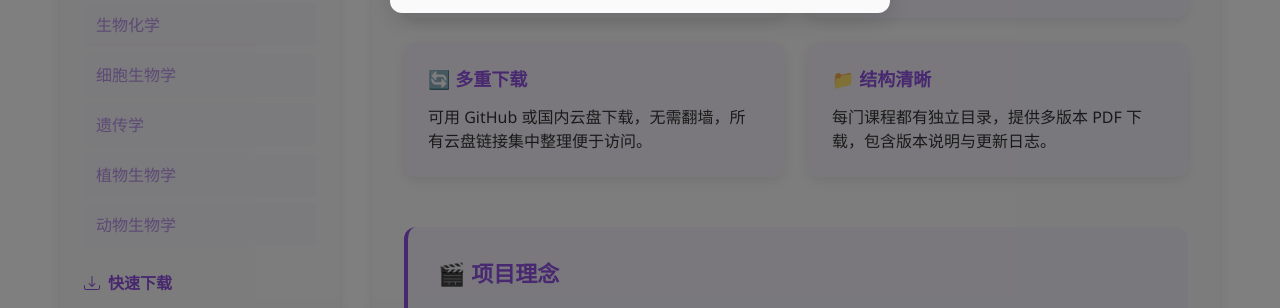
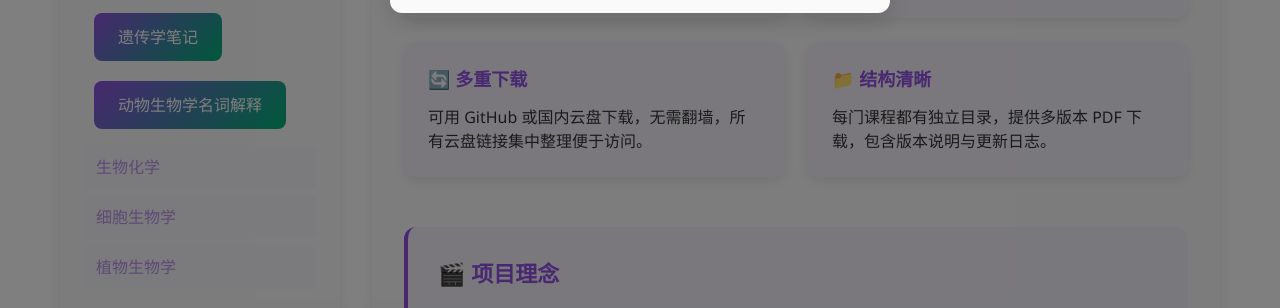
Before and after one commit to ABF-ABetterFuture/A-Better-Future, a plain HTML site: page index.html in a window 1280 px wide. Shown: the part 465-773 px from the top of the page. Drawn offline with Linux system fonts and the light colour scheme.

Commit message:
Update index.html

```diff
--- a/index.html
+++ b/index.html
@@ -568,11 +568,11 @@
                 <a href="https://www.jianguoyun.com/p/DeE-K6IQ8ITEDRjj44kGIAA" class="sidebar-item" target="_blank">生态学</a>
                 <a href="https://www.jianguoyun.com/p/DULGb5wQ8ITEDRij44kGIAA" class="sidebar-item" target="_blank">保护生物学</a>
                 <a href="https://www.jianguoyun.com/p/DZrn3ecQ8ITEDRj15IkGIAA" class="sidebar-item" target="_blank">生物统计学</a>
+		<a href="https://www.jianguoyun.com/p/DXQ-OOoQ8ITEDRin-4oGIAA" class="download-btn" target="_blank">遗传学笔记 </a>
+		<a href="https://www.jianguoyun.com/p/DYjyChEQ8ITEDRip-4oGIAA" class="download-btn" target="_blank">动物生物学名词解释 </a>
                 <a href="#" class="sidebar-item coming-soon">生物化学</a>
                 <a href="#" class="sidebar-item coming-soon">细胞生物学</a>
-                <a href="#" class="sidebar-item coming-soon">遗传学</a>
                 <a href="#" class="sidebar-item coming-soon">植物生物学</a>
-                <a href="#" class="sidebar-item coming-soon">动物生物学</a>
             </div>
             <div class="sidebar-section">
                 <div class="sidebar-title">
@@ -819,6 +819,8 @@
                     <a href="https://www.jianguoyun.com/p/DeE-K6IQ8ITEDRjj44kGIAA" class="download-btn" target="_blank">生态学笔记 V2025-7-8</a>
                     <a href="https://www.jianguoyun.com/p/DULGb5wQ8ITEDRij44kGIAA" class="download-btn" target="_blank">保护生物学笔记 V2025-7-8</a>
                     <a href="https://www.jianguoyun.com/p/DZrn3ecQ8ITEDRj15IkGIAA" class="sidebar-item" target="_blank">生物统计学学习测试 V2025-7-8</a>
+		    <a href="https://www.jianguoyun.com/p/DXQ-OOoQ8ITEDRin-4oGIAA" class="download-btn" target="_blank">遗传学笔记 V2025-7-17</a>
+  		    <a href="https://www.jianguoyun.com/p/DYjyChEQ8ITEDRip-4oGIAA" class="download-btn" target="_blank">动物生物学名词解释 V2025-7-17</a>
                     <p style="margin-top: 1rem; color: var(--text-secondary);" data-translate="more-materials">更多课程资料正在整理中，敬请期待...</p>
                 </div>
 
```
